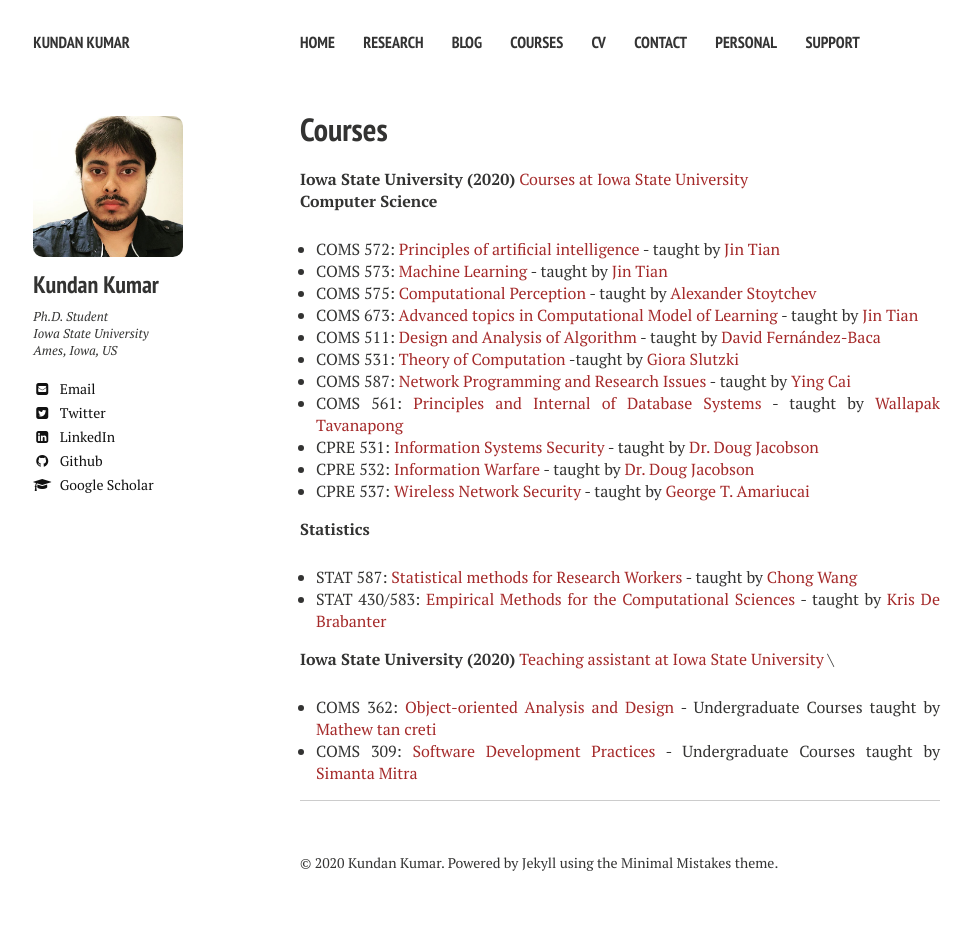
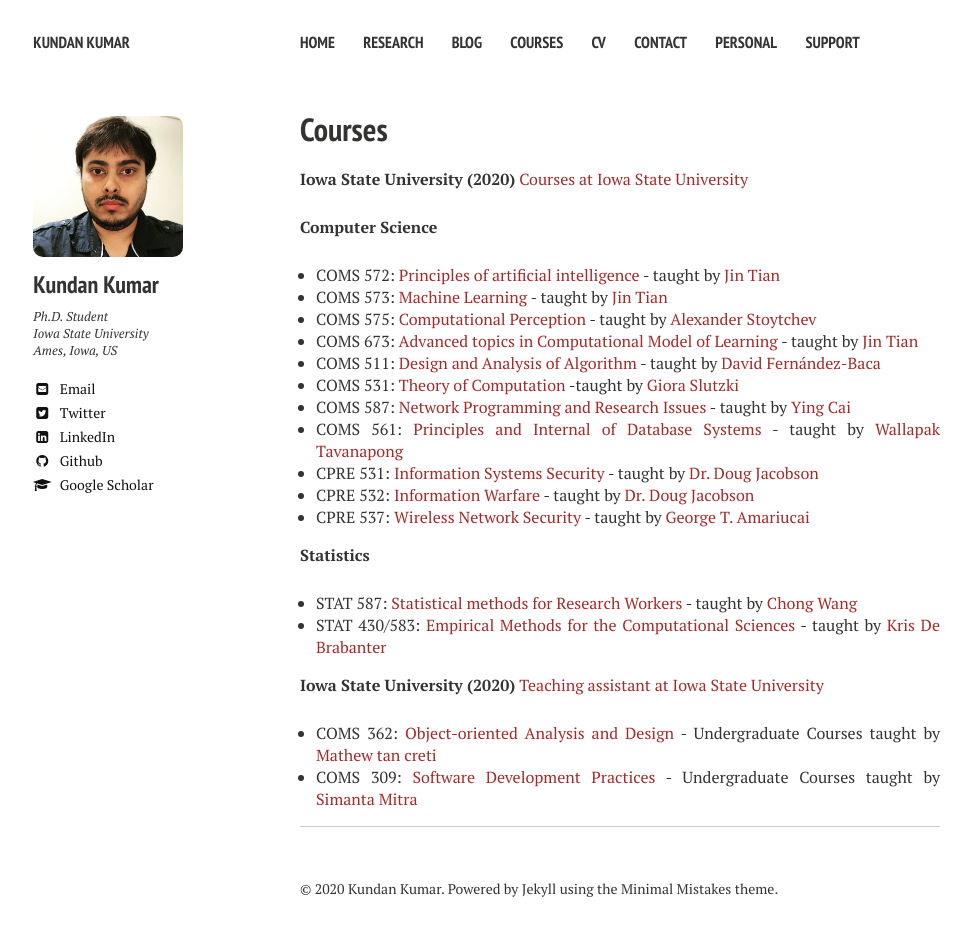
Before and after one commit to kundan7kumar/kundan7kumar.github.io, a Jekyll site: the page built from teaching/index.md, in a window 1280 px wide. Shown: the whole page, without its empty margins (20-992 px from the left). Built offline with Jekyll 4.4.1, drawn with Linux system fonts in a browser that asks for light colours; nearby versions of some CDN libraries; before the commit the page ends 921 px from its top, so only the background shows below that.

```diff
--- a/teaching/index.md
+++ b/teaching/index.md
@@ -6,8 +6,8 @@ modified:
 comments: false
 ---
 **Iowa State University (2020)** [Courses at Iowa State University](https://cs.iastate.edu/)
-\
-  **Computer Science**
+
+**Computer Science**
 * COMS 572: [Principles of artificial intelligence](https://catalog.iastate.edu/azcourses/com_s/) - taught by [Jin Tian](https://www.cs.iastate.edu/people/jin-tian)
 * COMS 573: [Machine Learning](https://catalog.iastate.edu/azcourses/com_s/) - taught by [Jin Tian](https://www.cs.iastate.edu/people/jin-tian)
 * COMS 575: [Computational Perception](https://catalog.iastate.edu/azcourses/com_s/) - taught by [Alexander Stoytchev](https://www.ece.iastate.edu/~alexs/)
@@ -25,6 +25,6 @@ comments: false
 * STAT 430/583: [Empirical Methods for the Computational Sciences](https://catalog.iastate.edu/azcourses/stat/) -  taught by [Kris De Brabanter](https://www.stat.iastate.edu/people/kris-de-brabanter)
 
 **Iowa State University (2020)** [Teaching assistant at Iowa State University](https://cs.iastate.edu/)
-\
+
 * COMS 362: [Object-oriented Analysis and Design](https://catalog.iastate.edu/azcourses/com_s/) - Undergraduate Courses taught by [Mathew tan creti](https://www.cs.iastate.edu/people/matthew-tan-creti)
 * COMS 309: [Software Development Practices](https://catalog.iastate.edu/azcourses/com_s/) - Undergraduate Courses taught by [Simanta Mitra](https://www.cs.iastate.edu/people/simanta-mitra)
```
